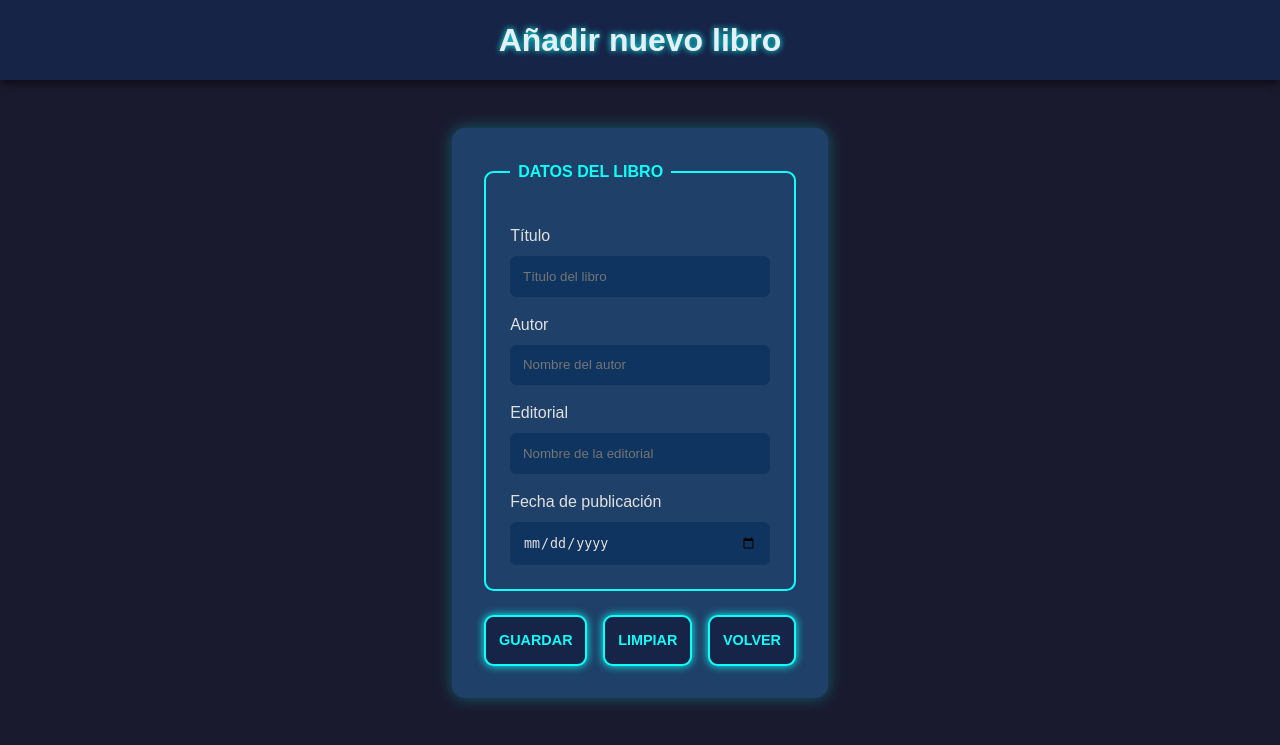
After one commit to ipabe03-ops/gestionNovelas, a PHP site: page /addLibros.html in a window 1280 px wide. The commit adds this page. Shown: the top 745 px of the page. Run offline with PHP 8.4, Linux system fonts and the light colour scheme.

Commit message:
Añadido formulario de alta de  libros

```diff
--- /dev/null
+++ b/bocetos/addLibros.html
@@ -0,0 +1,42 @@
+<!DOCTYPE html>
+<html lang="es">
+<head>
+    <meta charset="UTF-8">
+    <meta name="viewport" content="width=device-width, initial-scale=1.0">
+    <title>Añadir nuevo libro - Gestión de Novelas</title>
+    <link rel="stylesheet" href="styles.css">
+</head>
+<body>
+    <header>
+        <h1>Añadir nuevo libro</h1>
+    </header>
+
+    <main>
+        <section class="formulario-nuevo-libro">
+            <form>
+                <fieldset>
+                    <legend>Datos del libro</legend>
+
+                    <label for="titulo">Título</label>
+                    <input type="text" id="titulo" name="titulo" placeholder="Título del libro">
+
+                    <label for="autor">Autor</label>
+                    <input type="text" id="autor" name="autor" placeholder="Nombre del autor">
+
+                    <label for="editorial">Editorial</label>
+                    <input type="text" id="editorial" name="editorial" placeholder="Nombre de la editorial">
+
+                    <label for="fecha_publicacion">Fecha de publicación</label>
+                    <input type="date" id="fecha_publicacion" name="fecha_publicacion">
+                </fieldset>
+
+                <div class="acciones-formulario">
+                    <button type="submit" class="btn-guardar">Guardar</button>
+                    <button type="reset" class="btn-limpiar">Limpiar</button>
+                    <a href="index.html" class="btn-cancelar">volver</a>
+                </div>
+            </form>
+        </section>
+    </main>
+</body>
+</html>
--- a/bocetos/index.html
+++ b/bocetos/index.html
@@ -58,5 +58,8 @@
             </table>
         </section>
     </main>
+    <a href="addLibros.html" class="btn-AddLibro">Añadir nuevo libro</a>
+
+
 </body>
 </html>
--- a/bocetos/styles.css
+++ b/bocetos/styles.css
@@ -89,6 +89,7 @@ table {
     background-color: var(--tabla-bg); /* Fondo de la tabla */
     border-radius: 0.76rem;        /* Bordes redondeados */
     overflow: hidden;              /* Evita que contenido sobresalga de bordes */
+    margin-bottom: 1vh;           /* Espacio inferior */
 }
 
 thead {
@@ -117,7 +118,7 @@ th {
 
 /* Botón Añadir Nuevo Libro */
 .btn-AddLibro {
-     margin: 2vh 0 0 4vh;                     /* Espacio arriba y abajo */
+     margin: 0 0 0 4vh;                     /*Espacio arriba y abajo */
     background-color: var(--header-bg);       /* Mismo fondo que el header para coherencia */
     color: var(--neon-color);                 /* Color tipo neón */
     border: 0.15rem solid var(--neon-color);  /* Borde neón */
@@ -130,6 +131,7 @@ th {
     font-weight: bold;                        /* Texto destacado */
     transition: 0.3s;                         /* Transición suave */
     box-shadow: 0 0 0.5rem var(--neon-color); /* Efecto neón leve */
+    text-decoration: none;                    /* Sin subrayado (para enlaces) */
 }
 
 /* Efecto hover */
@@ -137,7 +139,7 @@ th {
     background-color: var(--neon-color);      /* Fondo se ilumina */
     color: var(--inputTx-hover);              /* Texto oscuro al hacer hover */
     box-shadow: 0 0 1rem var(--neon-color);   /* Aumenta el brillo */
-    transform: scale(1.05);                   /* Ligero zoom */
+
 }
 
 /* Media Queries para diseño responsive */
@@ -173,3 +175,99 @@ th {
         padding: 0.7rem;
     }
 }
+
+/* ------------------------------------------------------------------------------- */
+
+
+/* Estilos del formulario de Alta de libros */
+
+
+.formulario-nuevo-libro {
+    max-width: 40rem;
+    margin: 4vh auto;
+    padding: 2rem;
+    background-color: var(--tabla-bg);
+    border-radius: 0.8rem;
+    box-shadow: 0 0 1rem rgba(0, 255, 255, 0.3);
+}
+
+fieldset {
+    border: 0.15rem solid var(--neon-color);
+    border-radius: 0.6rem;
+    padding: 1.5rem;
+    margin-bottom: 1.5rem;
+}
+
+legend {
+    color: var(--neon-color);
+    font-weight: bold;
+    text-transform: uppercase;
+    padding: 0 0.5rem;
+}
+
+label {
+    display: block;
+    margin-top: 1rem;
+    color: var(--texto);
+}
+
+input {
+    width: 100%;
+    padding: 0.8rem;
+    margin-top: 0.5rem;
+    border: none;
+    border-radius: 0.4rem;
+    background-color: var(--input-bg);
+    color: var(--input-text);
+}
+
+input:focus {
+    outline: 0.2rem solid var(--neon-color);
+    box-shadow: 0 0 0.5rem var(--neon-color);
+}
+
+/* Contenedor de botones */
+.acciones-formulario {
+    display: flex;
+    justify-content: space-between;
+    gap: 1rem;
+}
+
+/* Botones */
+.acciones-formulario button,
+.acciones-formulario a {
+    flex: 1;
+    text-align: center;
+    background-color: var(--header-bg);
+    color: var(--neon-color);
+    border: 0.15rem solid var(--neon-color);
+    border-radius: 0.6rem;
+    padding: 0.8rem;
+    font-size: 0.9rem;
+    cursor: pointer;
+    text-decoration: none;
+    font-weight: bold;
+    text-transform: uppercase;
+    box-shadow: 0 0 0.5rem var(--neon-color);
+    transition: 0.3s;
+}
+
+/* Hover efectos */
+.acciones-formulario button:hover,
+.acciones-formulario a:hover {
+    background-color: var(--neon-color);
+    color: var(--inputTx-hover);
+    transform: scale(1.05);
+    box-shadow: 0 0 1rem var(--neon-color);
+}
+
+/* Responsive */
+@media (max-width: 480px) {
+    .formulario-nuevo-libro {
+        padding: 1rem;
+    }
+
+    .acciones-formulario {
+        flex-direction: column;
+    }
+}
```
